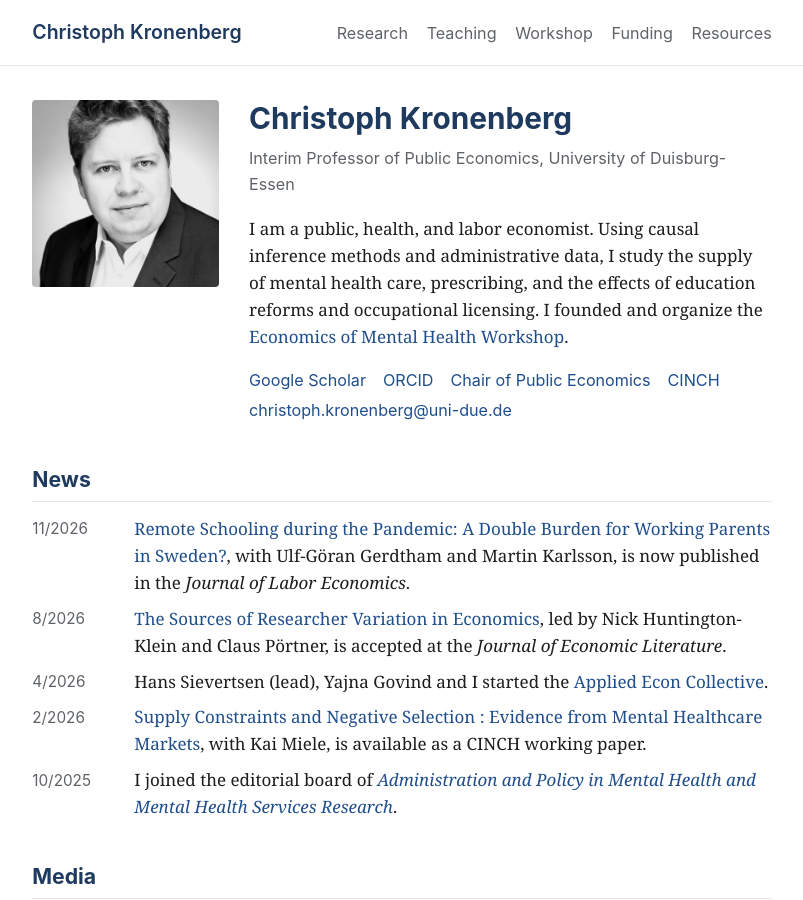
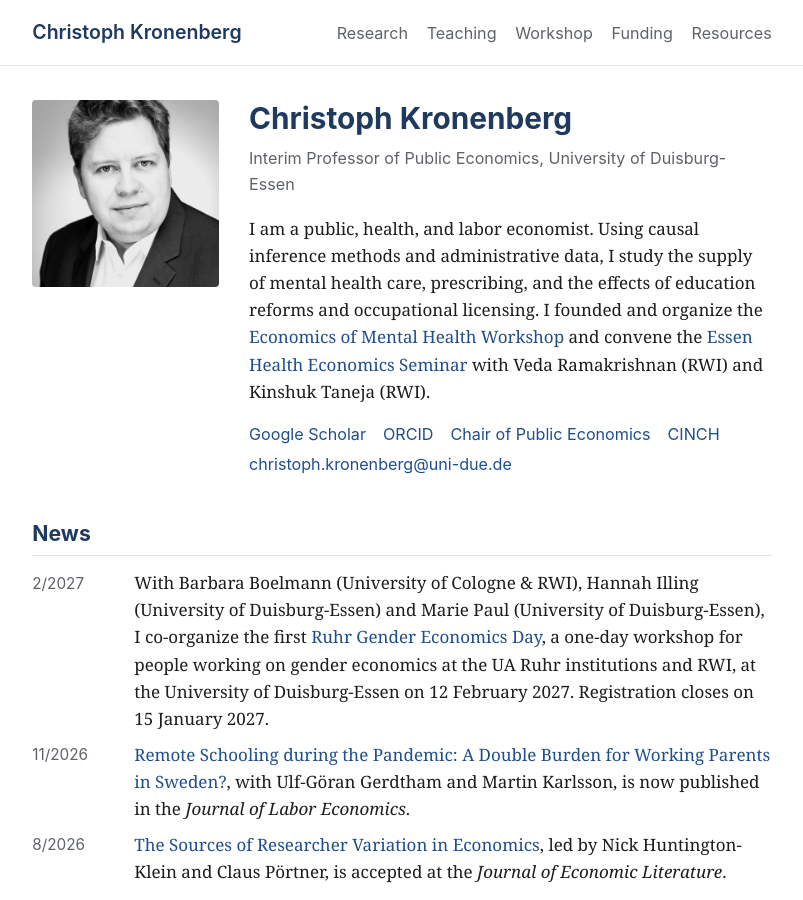
Before and after one commit to christophkronenberg/christophkronenberg.github.io, a Jekyll site: the page built from index.html, in a window 1280 px wide and 900 px high. Shown: the whole window, without its empty margins (238-1041 px from the left). Built offline with Jekyll 4.4.1, drawn with Linux system fonts in a browser that asks for light colours.

Commit message:
Add Essen Health Economics Seminar to bio; add Ruhr Gender Economics Day news
Co-Authored-By: Claude Opus 5.5 <noreply@anthropic.com>
Claude-Session: https://claude.ai/code/session_01JHkMGSBjQKgAWtVVHTPwwz

```diff
--- a/index.html
+++ b/index.html
@@ -11,7 +11,7 @@ description: Christoph Kronenberg is Interim Professor of Public Economics at th
   <div>
     <h1>Christoph Kronenberg</h1>
     <p class="position">Interim Professor of Public Economics, University of Duisburg-Essen</p>
-    <p>I am a public, health, and labor economist. Using causal inference methods and administrative data, I study the supply of mental health care, prescribing, and the effects of education reforms and occupational licensing. I founded and organize the <a href="{{ '/workshop/' | relative_url }}">Economics of Mental Health Workshop</a>.</p>
+    <p>I am a public, health, and labor economist. Using causal inference methods and administrative data, I study the supply of mental health care, prescribing, and the effects of education reforms and occupational licensing. I founded and organize the <a href="{{ '/workshop/' | relative_url }}">Economics of Mental Health Workshop</a> and convene the <a href="https://goek.wiwi.uni-due.de/en/research/essen-health-economics-seminar/">Essen Health Economics Seminar</a> with Veda Ramakrishnan (RWI) and Kinshuk Taneja (RWI).</p>
     <ul class="links">
       {% if cv %}<li><a href="{{ '/files/CV_Kronenberg.pdf' | relative_url }}">CV (PDF)</a></li>{% endif %}
       <li><a href="https://scholar.google.com/citations?user=t7EKsPUAAAAJ" rel="me">Google Scholar</a></li>
@@ -25,6 +25,9 @@ description: Christoph Kronenberg is Interim Professor of Public Economics at th
 
 <h2>News</h2>
 <dl class="news">
+  <dt>2/2027</dt>
+  <dd>With Barbara Boelmann (University of Cologne &amp; RWI), Hannah Illing (University of Duisburg-Essen) and Marie Paul (University of Duisburg-Essen), I co-organize the first <a href="https://ruhrgendereconomicsday.rgs-econ.org/index.html">Ruhr Gender Economics Day</a>, a one-day workshop for people working on gender economics at the UA Ruhr institutions and RWI, at the University of Duisburg-Essen on 12 February 2027. Registration closes on 15 January 2027.</dd>
+
   <dt>11/2026</dt>
   <dd><a href="https://doi.org/10.1086/742925">Remote Schooling during the Pandemic: A Double Burden for Working Parents in Sweden?</a>, with Ulf-Göran Gerdtham and Martin Karlsson, is now published in the <em>Journal of Labor Economics</em>.</dd>
 
--- a/llms.txt
+++ b/llms.txt
@@ -10,7 +10,7 @@
 - Fields: health economics, labor economics, public economics, economics of mental health
 - Methods: causal inference (difference-in-differences, instrumental variables, regression discontinuity) with administrative register data
 - Languages: German, English, Dutch
-- Service: founder and organizer of the Economics of Mental Health Workshop (since 2018); co-founder of the Applied Econ Collective (2026); editorial board member of Administration and Policy in Mental Health and Mental Health Services Research (since 2025)
+- Service: founder and organizer of the Economics of Mental Health Workshop (since 2018); convener of the Essen Health Economics Seminar; co-organizer of the Ruhr Gender Economics Day (2027); co-founder of the Applied Econ Collective (2026); editorial board member of Administration and Policy in Mental Health and Mental Health Services Research (since 2025)
 - Contact: christoph.kronenberg@uni-due.de
 
 ## Pages
```
